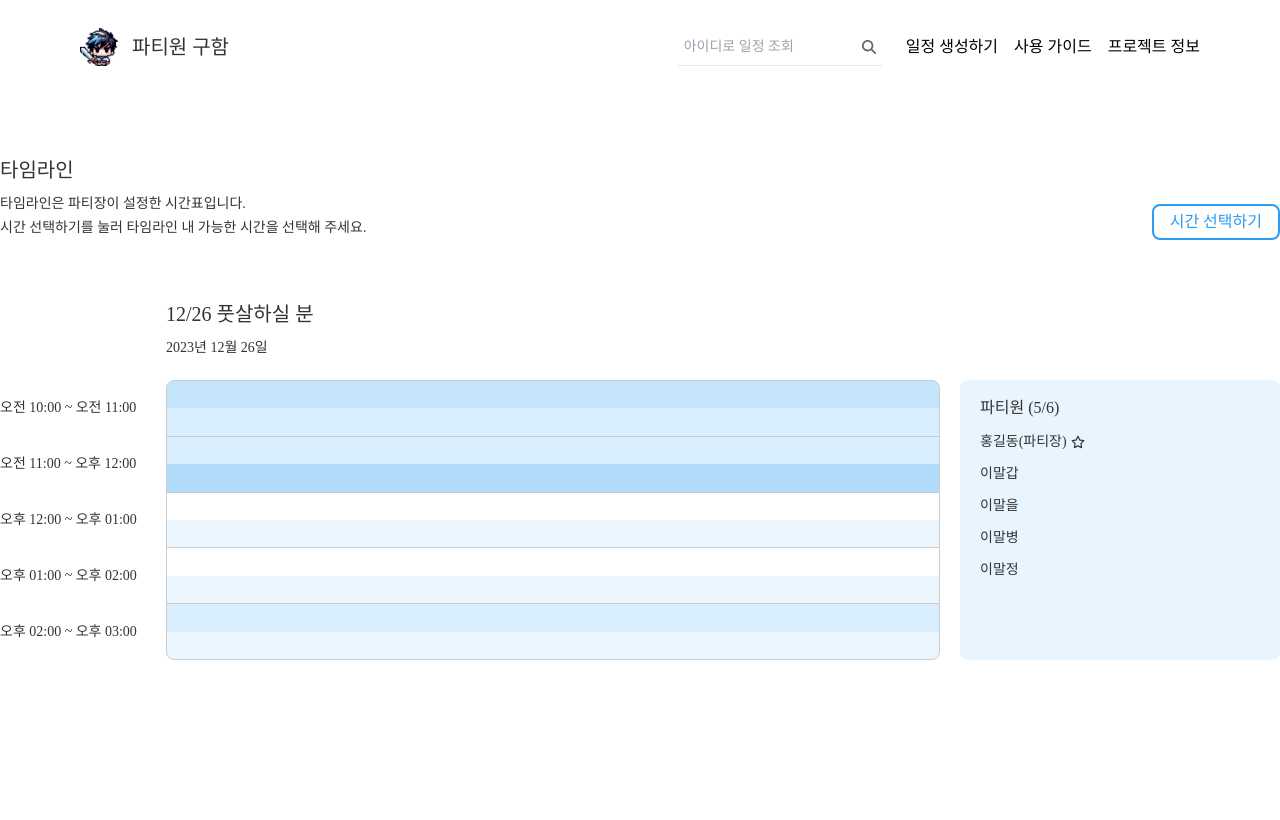
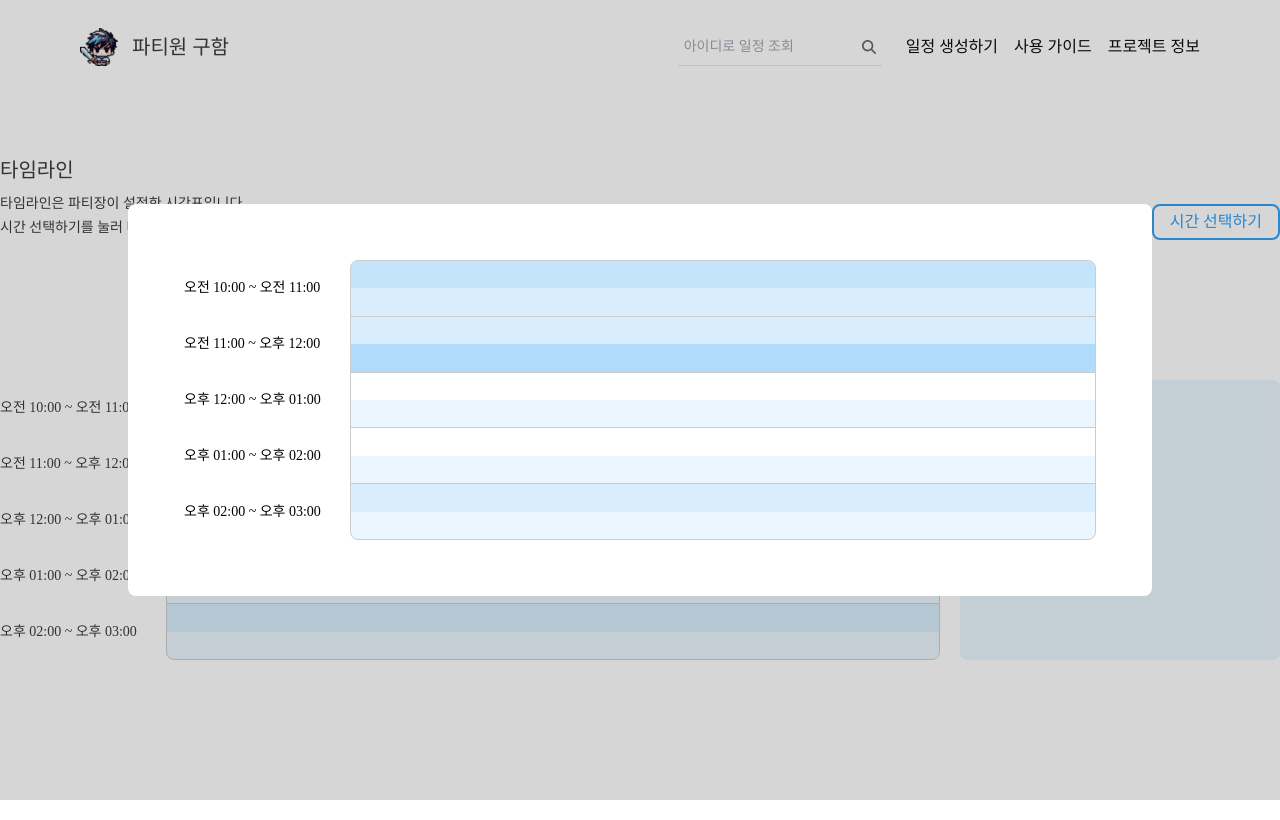
Before and after one commit to taedonn/partywonguham, a Nuxt app: page / in a window 1280 px wide. Built offline with nearby package versions, Linux system fonts and the light colour scheme; a web font is replaced by a local one.

Commit message:
Update layout

```diff
--- /dev/null
+++ b/components/Popup.vue
@@ -0,0 +1,17 @@
+<template>
+    <div class="w-full h-full fixed left-0 top-0 flex justify-center items-center bg-black-333/20">
+        <div class="w-[1024px] p-14 rounded-lg bg-white">
+            <slot></slot>
+        </div>
+    </div>
+</template>
+
+<script setup>
+    const props = defineProps({
+
+    });
+</script>
+
+<style>
+
+</style>
--- a/components/timeline.vue
+++ b/components/timeline.vue
@@ -20,7 +20,7 @@
     const props = defineProps({
         timeline: Array,
         checked_time: Array,
-    })
+    });
 </script>
 
 <style>
--- a/nuxt.config.ts
+++ b/nuxt.config.ts
@@ -3,10 +3,20 @@ export default defineNuxtConfig({
   devtools: { enabled: true },
   pages: true, // 페이지 라우팅 가능하게
   css: [
-    '~/assets/tailwind.css'
+    '~/assets/tailwind.css',
   ],
   modules: [
     '@nuxtjs/tailwindcss',
-    "@nuxt/image"
+    '@nuxt/image'
   ],
+  app: {
+    head: {
+      link: [
+        {
+          rel: 'stylesheet',
+          href: 'https://cdnjs.cloudflare.com/ajax/libs/font-awesome/6.5.1/css/all.min.css'
+        }
+      ]
+    }
+  }
 })
--- a/pages/index.vue
+++ b/pages/index.vue
@@ -17,7 +17,7 @@
                     <p class="text-sm leading-6 font-light">{{ data.date }}</p>
                 </div>
                 <div class="w-full mt-5 flex">
-                    <timeline
+                    <Timeline
                         :timeline="data.timeline"
                         :checked_time="data.checked_time"
                     />
@@ -26,7 +26,7 @@
                         <ul class="mt-4 text-sm font-light flex flex-col gap-3">
                             <li class="flex items-center">
                                 {{ data.partyjang.name }}(파티장)
-                                <svg class="w-3.5 ml-1" xmlns="http://www.w3.org/2000/svg" height="16" width="18" viewBox="0 0 576 512"><path d="M287.9 0c9.2 0 17.6 5.2 21.6 13.5l68.6 141.3 153.2 22.6c9 1.3 16.5 7.6 19.3 16.3s.5 18.1-5.9 24.5L433.6 328.4l26.2 155.6c1.5 9-2.2 18.1-9.7 23.5s-17.3 6-25.3 1.7l-137-73.2L151 509.1c-8.1 4.3-17.9 3.7-25.3-1.7s-11.2-14.5-9.7-23.5l26.2-155.6L31.1 218.2c-6.5-6.4-8.7-15.9-5.9-24.5s10.3-14.9 19.3-16.3l153.2-22.6L266.3 13.5C270.4 5.2 278.7 0 287.9 0zm0 79L235.4 187.2c-3.5 7.1-10.2 12.1-18.1 13.3L99 217.9 184.9 303c5.5 5.5 8.1 13.3 6.8 21L171.4 443.7l105.2-56.2c7.1-3.8 15.6-3.8 22.6 0l105.2 56.2L384.2 324.1c-1.3-7.7 1.2-15.5 6.8-21l85.9-85.1L358.6 200.5c-7.8-1.2-14.6-6.1-18.1-13.3L287.9 79z"/></svg>
+                                <i class="fa-regular fa-star w-3.5 ml-1"></i>
                             </li>
                             <li v-for="partywon in data.partywon">{{ partywon.name }}</li>
                         </ul>
@@ -34,11 +34,18 @@
                 </div>
             </div>
         </div>
+        <Popup>
+            <Timeline
+                :timeline="data.timeline"
+                :checked_time="data.checked_time"
+            />
+        </Popup>
     </main>
 </template>
 
 <script>
-import timeline from '~/components/timeline.vue';
+import Timeline from '~/components/timeline.vue';
+import Popup from '~/components/Popup.vue';
 
 export default {
     data() {
```
